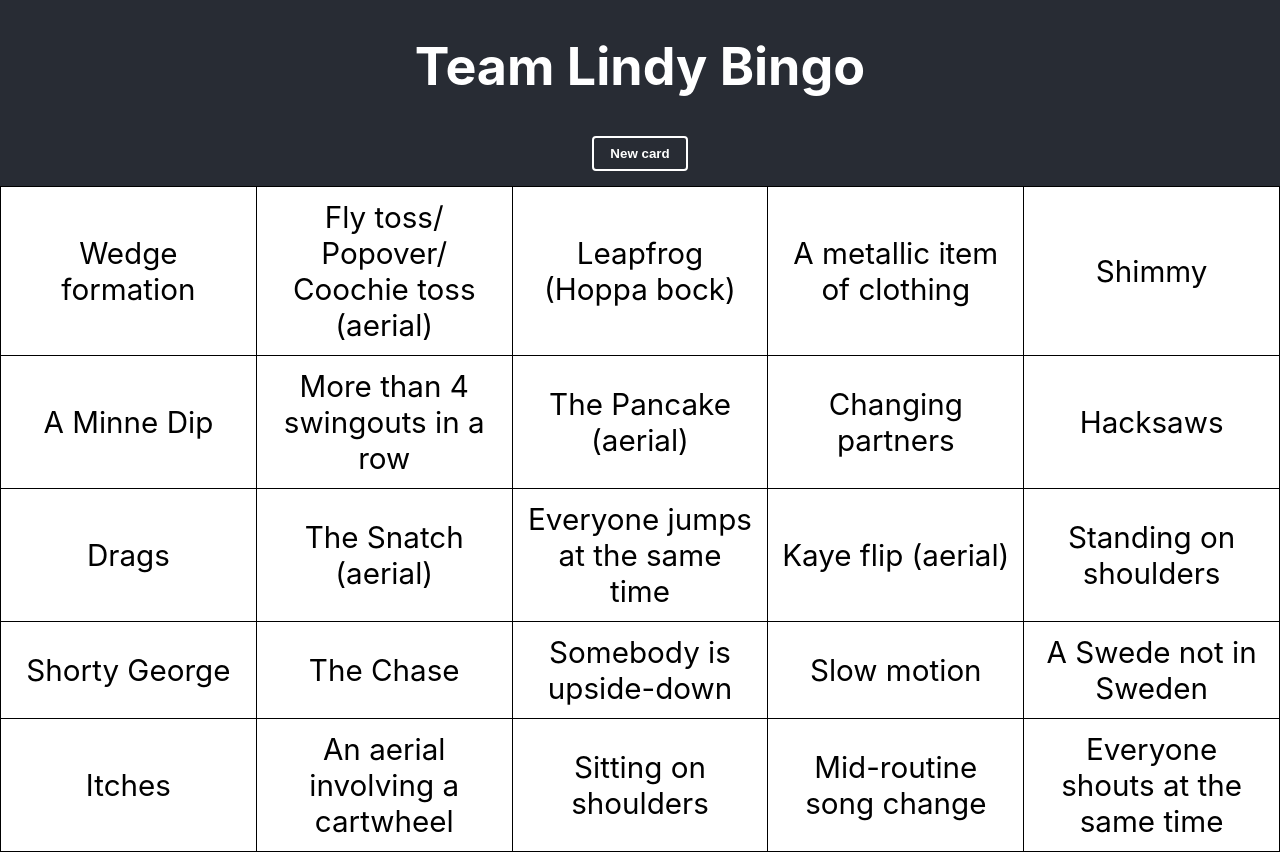
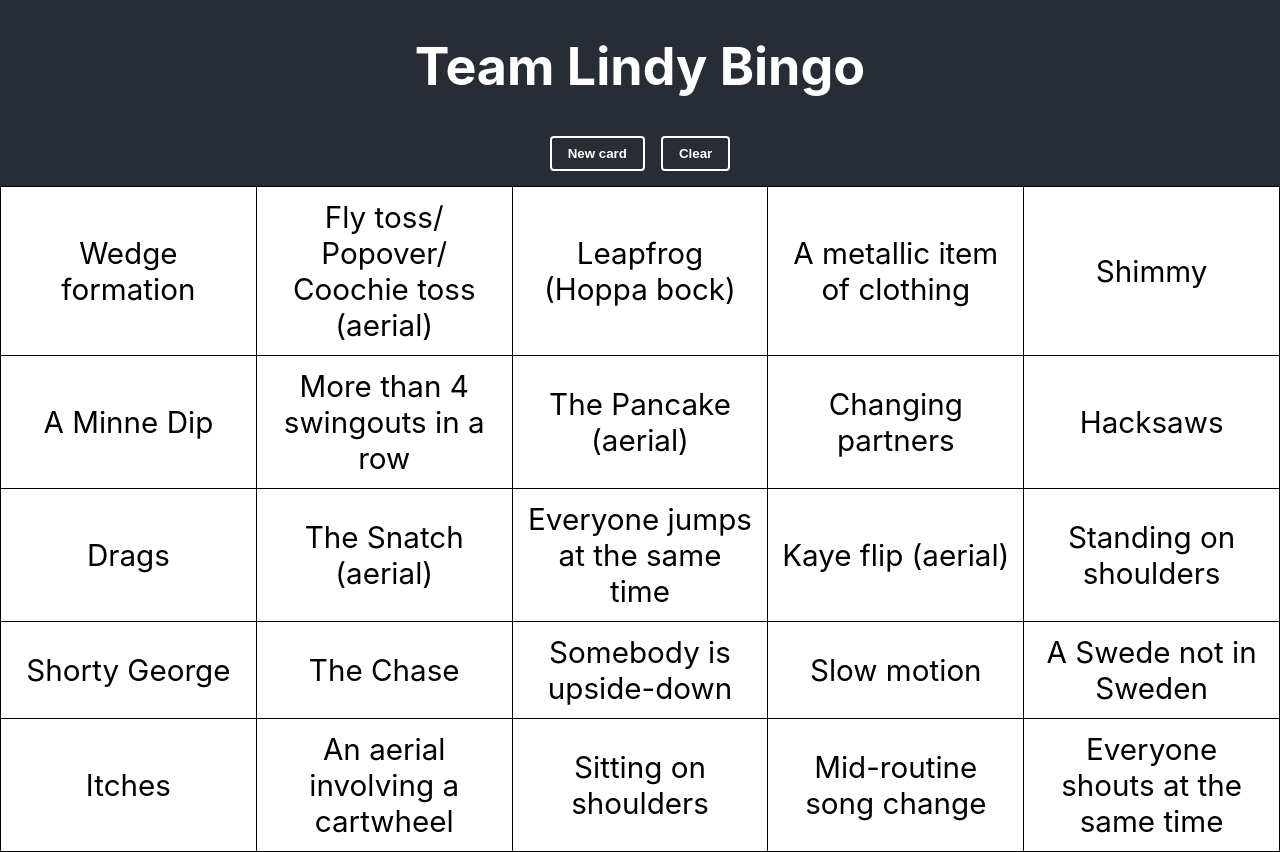
Before and after one commit to dgmstuart/bingo-frontend, a React (Create React App) app: page / in a window 1280 px wide. Built offline with nearby package versions, Linux system fonts and the light colour scheme.

Commit message:
Add a button to clear all stamped cells
This is pretty straightforward now that we have the infrastructure for
it: create a new list of cell data (ie. all with `stamped: false`) with
the existing list of words.

```diff
--- a/src/App.css
+++ b/src/App.css
@@ -18,6 +18,7 @@
 
 .App-actions button {
   padding: 0.5rem 1rem;
+  margin: 0 0.5rem;
   line-height: 1.15;
   font-weight: bold;
   color: white;
--- a/src/App.tsx
+++ b/src/App.tsx
@@ -51,12 +51,21 @@ function App() {
     setCellDataList(newCellDataList(newWords()))
   }
 
+  const clearAllCells = function(): void {
+    setCellDataList(
+      cellDataList.map((cellData) => {
+        return { ...cellData, stamped: false }
+      })
+    )
+  }
+
   return (
     <div className="App">
       <header className="App-header">
         <h1>Team Lindy Bingo</h1>
         <div className="App-actions">
           <button onClick={setNewWords}>New card</button>
+          <button onClick={clearAllCells}>Clear</button>
         </div>
       </header>
 
```
Also changed, not shown: 1 other file (tests, documents, lock files or other folders).
